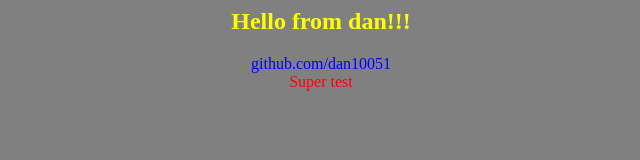
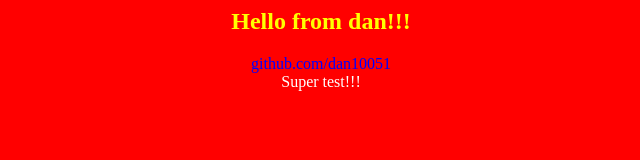
Before and after one commit to dan10051/jen_test, a plain HTML site: page index.html in a window 1280 px wide. Shown: the whole page, without its empty margins (319-959 px from the left). Drawn offline with Linux system fonts and the light colour scheme.

Commit message:
change red fon

```diff
--- a/index.html
+++ b/index.html
@@ -1,11 +1,11 @@
 <html>
-<body bgcolor=gray>
+<body bgcolor=red>
 <center>
 <h2><font color=yellow> Hello from dan!!! </font></h2>
 
 <font color=blue> github.com/dan10051 </font>
 <br>
-<font color=red> Super test </font>
+<font color=white> Super test!!! </font>
 
 </center>
 </body>
```
